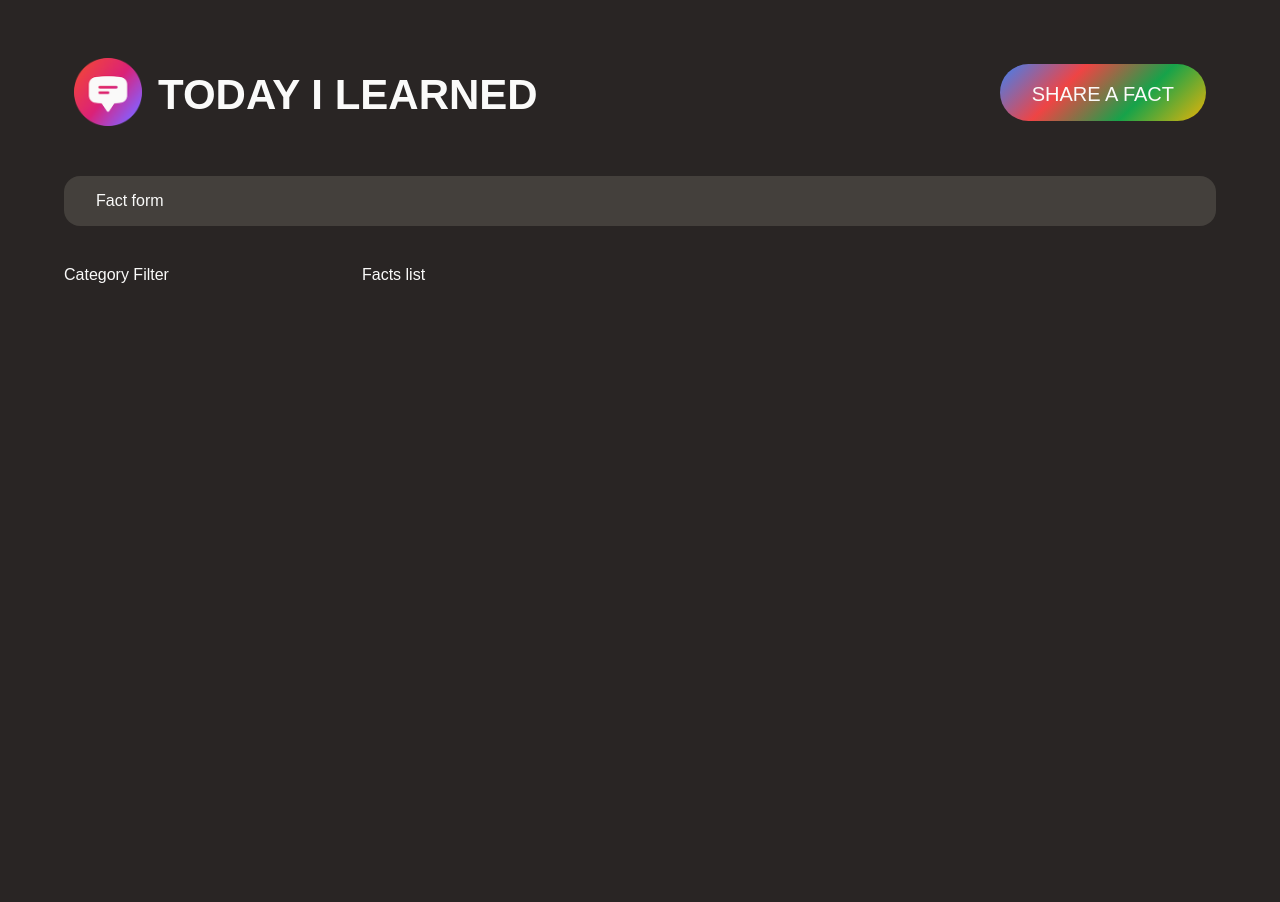
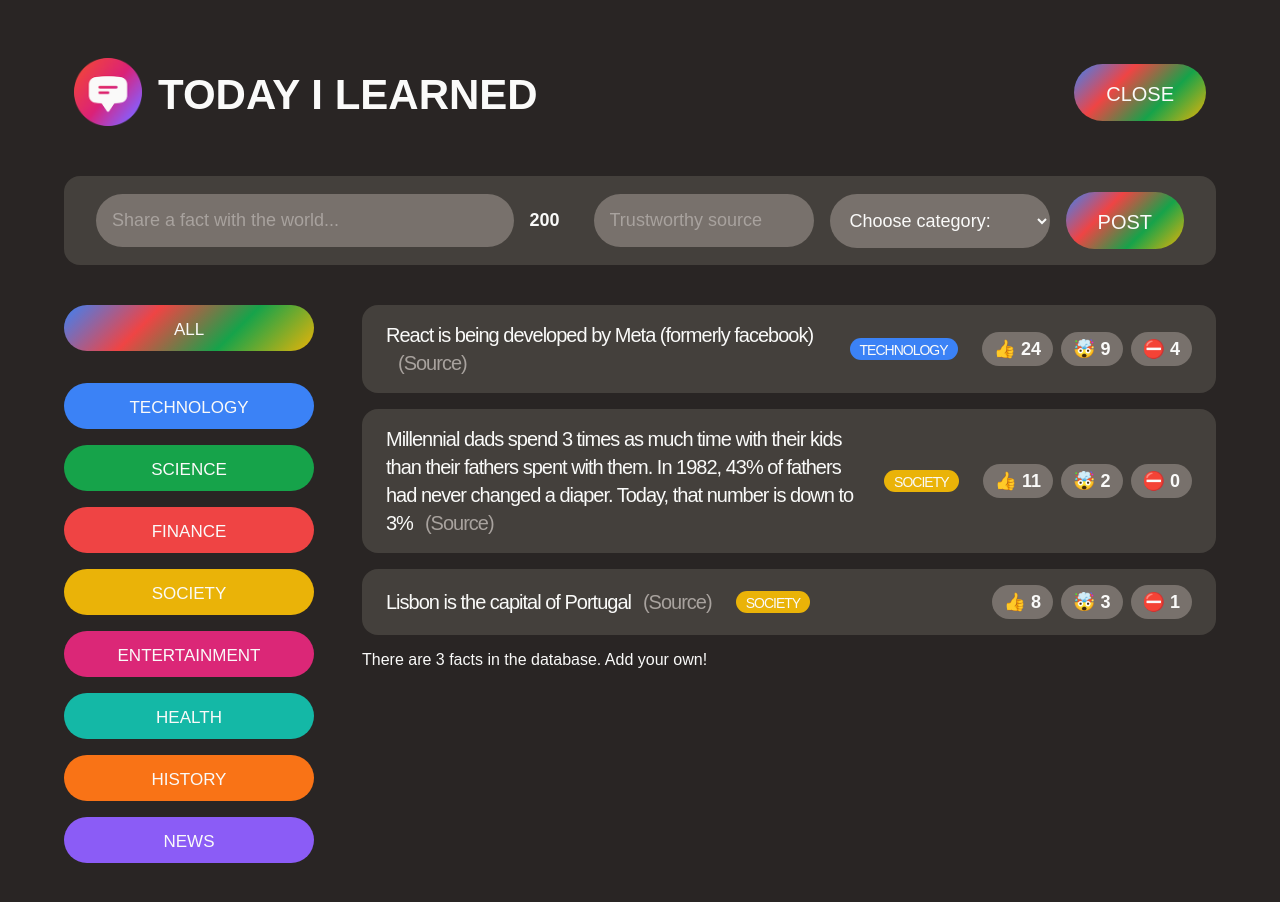
Before and after one commit to mker/facts-learning-app, a React (Create React App) app: page / in a window 1280 px wide. Both pictures are taken after a click on the button "SHARE A FACT". Shown: the top 902 px of the page. Before the commit the page ends 800 px from the top, so only its background shows below. Built offline with nearby package versions, Linux system fonts and the light colour scheme; a web font is replaced by a local one.

Commit message:
Building React components for header, fact form and list

```diff
--- a/public/index.html
+++ b/public/index.html
@@ -11,7 +11,7 @@
       manifest.json provides metadata used when your web app is installed on a
       user's mobile device or desktop. See https://developers.google.com/web/fundamentals/web-app-manifest/
     -->
-    <link rel="manifest" href="%PUBLIC_URL%/manifest.json" />
+    <!-- <link rel="manifest" href="%PUBLIC_URL%/manifest.json" /> -->
     <!--
       Notice the use of %PUBLIC_URL% in the tags above.
       It will be replaced with the URL of the `public` folder during the build.
--- a/src/App.js
+++ b/src/App.js
@@ -1,41 +1,200 @@
+import { useState } from "react";
 import "./style.css";
 
+const initialFacts = [
+  {
+    id: 1,
+    text: "React is being developed by Meta (formerly facebook)",
+    source: "https://opensource.fb.com/",
+    category: "technology",
+    votesInteresting: 24,
+    votesMindblowing: 9,
+    votesFalse: 4,
+    createdIn: 2021,
+  },
+  {
+    id: 2,
+    text: "Millennial dads spend 3 times as much time with their kids than their fathers spent with them. In 1982, 43% of fathers had never changed a diaper. Today, that number is down to 3%",
+    source:
+      "https://www.mother.ly/parenting/millennial-dads-spend-more-time-with-their-kids",
+    category: "society",
+    votesInteresting: 11,
+    votesMindblowing: 2,
+    votesFalse: 0,
+    createdIn: 2019,
+  },
+  {
+    id: 3,
+    text: "Lisbon is the capital of Portugal",
+    source: "https://en.wikipedia.org/wiki/Lisbon",
+    category: "society",
+    votesInteresting: 8,
+    votesMindblowing: 3,
+    votesFalse: 1,
+    createdIn: 2015,
+  },
+];
+
+function Counter() {
+  const [count, setCount] = useState(0);
+
+  return (
+    <div>
+      <span style={{ fontSize: "40px" }}>{count}</span>
+      <button className="btn btn-large" onClick={() => setCount((count) => (count += 1))}>
+        +1
+      </button>
+    </div>
+  );
+}
+
 function App() {
-  const appTitle = "Today I Learned";
+  const [showForm, setShowForm] = useState(false);
 
   return (
     <>
-      {/* HEADER */}
-      <header className="header">
-        <div className="logo">
-          <img src="logo.png" alt="Today I Learned Logo" />
-          <h1>{appTitle}</h1>
-        </div>
+      <Header showForm={showForm} setShowForm={setShowForm} />
 
-        <button className="btn btn-large btn-open">Share a fact</button>
-      </header>
-
-      <NewFactForm />
+      {showForm ? <NewFactForm /> : null}
 
       <main className="main">
         <CategoryFilter />
-
         <FactList />
       </main>
     </>
   );
 }
 
+function Header({ showForm, setShowForm }) {
+  const appTitle = "Today I Learned";
+
+  return (
+    <header className="header">
+      <div className="logo">
+        <img src="logo.png" alt="Today I Learned Logo" />
+        <h1>{appTitle}</h1>
+      </div>
+
+      <button
+        className="btn btn-large btn-open"
+        onClick={() => setShowForm((show) => !show)}
+      >
+        {showForm ? `Close` : `Share a fact`}
+      </button>
+    </header>
+  );
+}
+
+const CATEGORIES = [
+  { name: "technology", color: "#3b82f6" },
+  { name: "science", color: "#16a34a" },
+  { name: "finance", color: "#ef4444" },
+  { name: "society", color: "#eab308" },
+  { name: "entertainment", color: "#db2777" },
+  { name: "health", color: "#14b8a6" },
+  { name: "history", color: "#f97316" },
+  { name: "news", color: "#8b5cf6" },
+];
+
 function NewFactForm() {
-  return <form className="fact-form">Fact form</form>;
+  const [text, setText] = useState("");
+  const [source, setSource] = useState("");
+  const [category, setCategory] = useState("");
+  const textLength = text.length;
+
+  function handleSubmit(e) {
+    e.preventDefault();
+    console.log(text, source, category);
+  }
+
+  return (
+    <form className="fact-form" onSubmit={handleSubmit}>
+      <input
+        type="text"
+        placeholder="Share a fact with the world..."
+        value={text}
+        onChange={(e) => setText(e.target.value)}
+      />
+      <span>{200 - textLength}</span>
+      <input
+        type="text"
+        placeholder="Trustworthy source"
+        value={source}
+        onChange={(e) => setSource(e.target.value)}
+      />
+      <select value={category} onChange={(e) => setCategory(e.target.value)}>
+        <option value="">Choose category:</option>
+        {CATEGORIES.map((cat) => (
+          <option key={cat.name} value={cat.name}>
+            {cat.name.replace(/^./, cat.name[0].toUpperCase())}
+          </option>
+        ))}
+      </select>
+      <button className="btn btn-large">Post</button>
+    </form>
+  );
 }
 
 function CategoryFilter() {
-  return <aside>Category Filter</aside>;
+  return (
+    <aside>
+      <ul>
+        <li className="category">
+          <button className="btn btn-all-categories">All</button>
+        </li>
+
+        {CATEGORIES.map((cat) => (
+          <li key={cat.name} className="category">
+            <button className="btn btn-category" style={{ backgroundColor: cat.color }}>
+              {cat.name}
+            </button>
+          </li>
+        ))}
+      </ul>
+    </aside>
+  );
 }
 
 function FactList() {
-  return <section>Facts list</section>;
+  // TEMPORARY
+  const facts = initialFacts;
+
+  return (
+    <section>
+      <ul className="facts-list">
+        {facts.map((fact) => (
+          <Fact key={fact.id} fact={fact} />
+        ))}
+      </ul>
+      <p>There are {facts.length} facts in the database. Add your own!</p>
+    </section>
+  );
+}
+
+function Fact({ fact }) {
+  return (
+    <li className="fact">
+      <p>
+        {fact.text}
+        <a className="source" href={fact.source}>
+          (Source)
+        </a>
+      </p>
+      <span
+        className="tag"
+        style={{
+          backgroundColor: CATEGORIES.find((cat) => cat.name === fact.category).color,
+        }}
+      >
+        {fact.category}
+      </span>
+      <div className="vote-buttons">
+        <button>👍 {fact.votesInteresting}</button>
+        <button>🤯 {fact.votesMindblowing}</button>
+        <button>⛔️ {fact.votesFalse}</button>
+      </div>
+    </li>
+  );
 }
 
 export default App;
--- a/src/style.css
+++ b/src/style.css
@@ -20,7 +20,7 @@ body {
   display: none !important;
 }
 
-.container {
+#root {
   max-width: 1500px;
   margin: 0 auto;
 }
```
